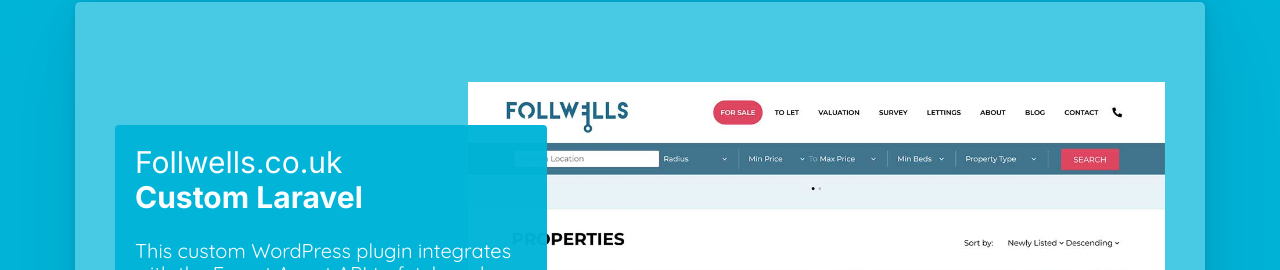
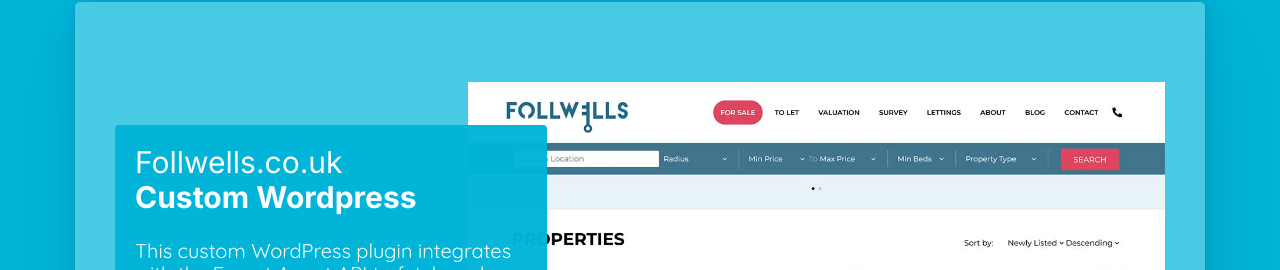
Before and after one commit to linear5ky/portfolio-2023, a Next.js app: page / in a window 1280 px wide. Shown: the part 4666-4936 px from the top of the page. Built offline with nearby package versions, Linux system fonts and the light colour scheme.

Commit message:
chore: update project text

```diff
--- a/constants/Projects.js
+++ b/constants/Projects.js
@@ -125,7 +125,7 @@
     {
       name: (
         <>
-          Follwells.co.uk <span>Custom Laravel</span>
+          Follwells.co.uk <span>Custom Wordpress</span>
         </>
       ),
       description: (
```
